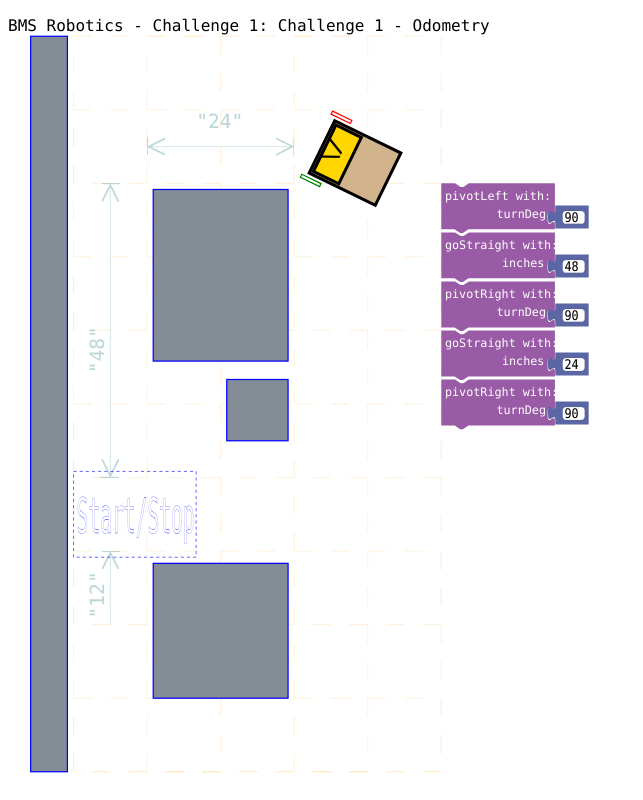
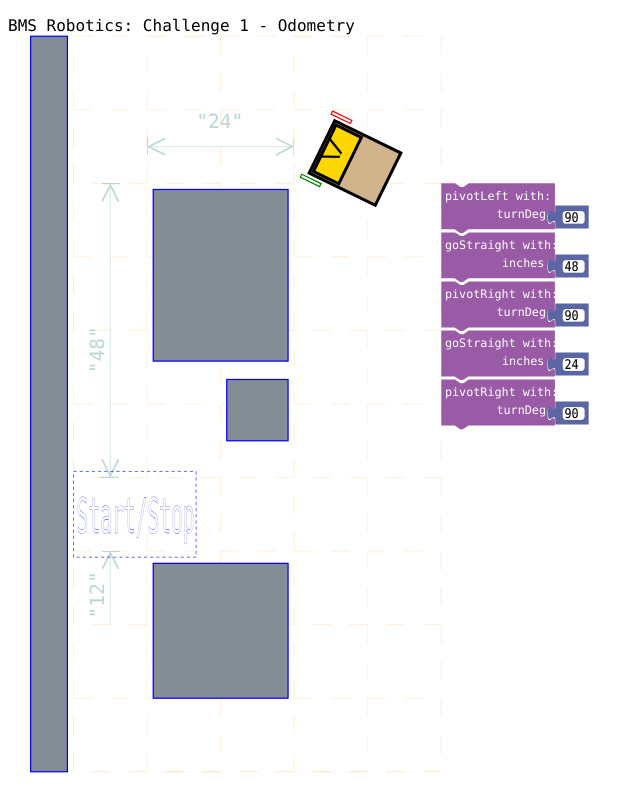
Before and after one commit to jberent/glitch-offline, a plain HTML site: page src/challenge1.html in a window 1280 px wide. Shown: the whole page, without its empty margins (0-643 px from the left). Drawn offline with Linux system fonts and the light colour scheme.

Commit message:
fix challenge demo p

```diff
--- a/src/challenge1.html
+++ b/src/challenge1.html
@@ -12,7 +12,7 @@
     </style>
   </head>
     <body>
-        <p>BMS Robotics - Challenge 1: Challenge 1 - Odometry</p>
+        <p>BMS Robotics: Challenge 1 - Odometry</p>
 <div ></div>
 
 <svg viewBox="-12 -2 98 124" preserveAspectRatio="xMinYMin meet" xmlns="http://www.w3.org/2000/svg">
```
